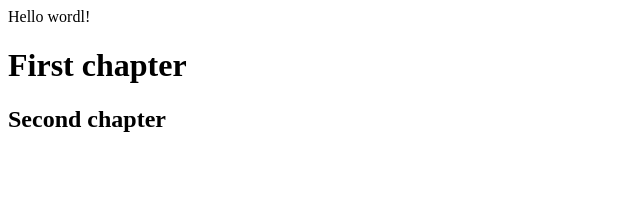
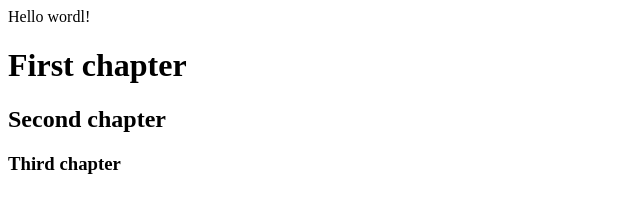
Before and after one commit to mazur-krzysiek/mon-website, a plain HTML site: page index.html in a window 1280 px wide. Shown: the whole page, without its empty margins (0-640 px from the left). Drawn offline with Linux system fonts and the light colour scheme.

Commit message:
2nd branch

```diff
--- a/index.html
+++ b/index.html
@@ -9,5 +9,6 @@
     Hello wordl!
     <h1>First chapter</h1>
     <h2>Second chapter</h2>
+    <h3>Third chapter</h3>
 </body>
 </html>
```
